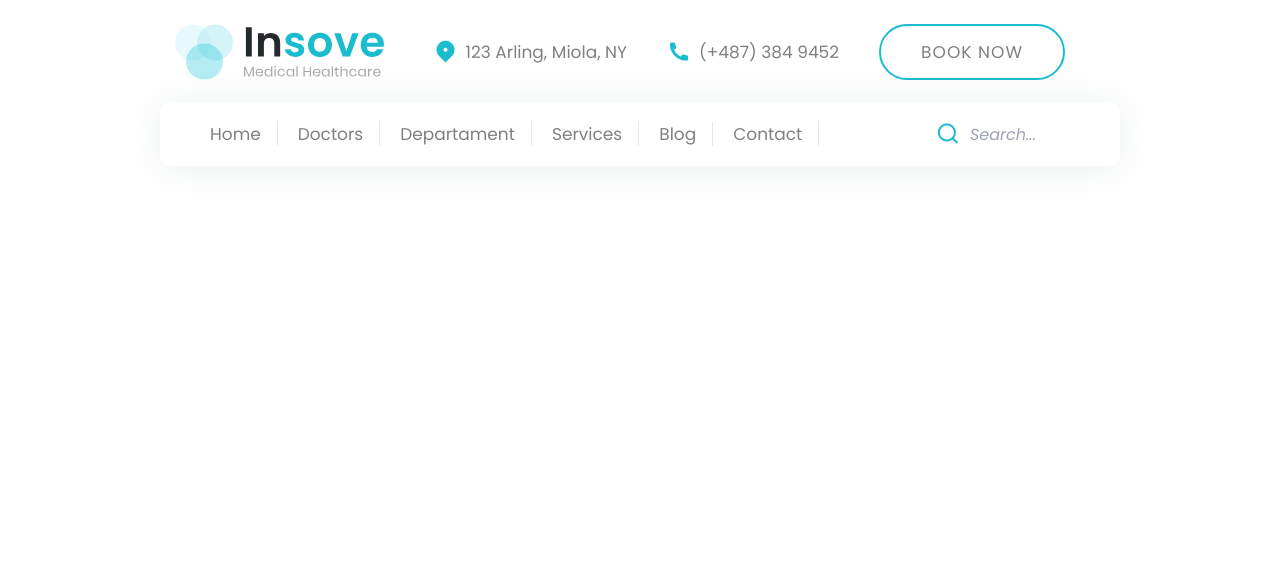
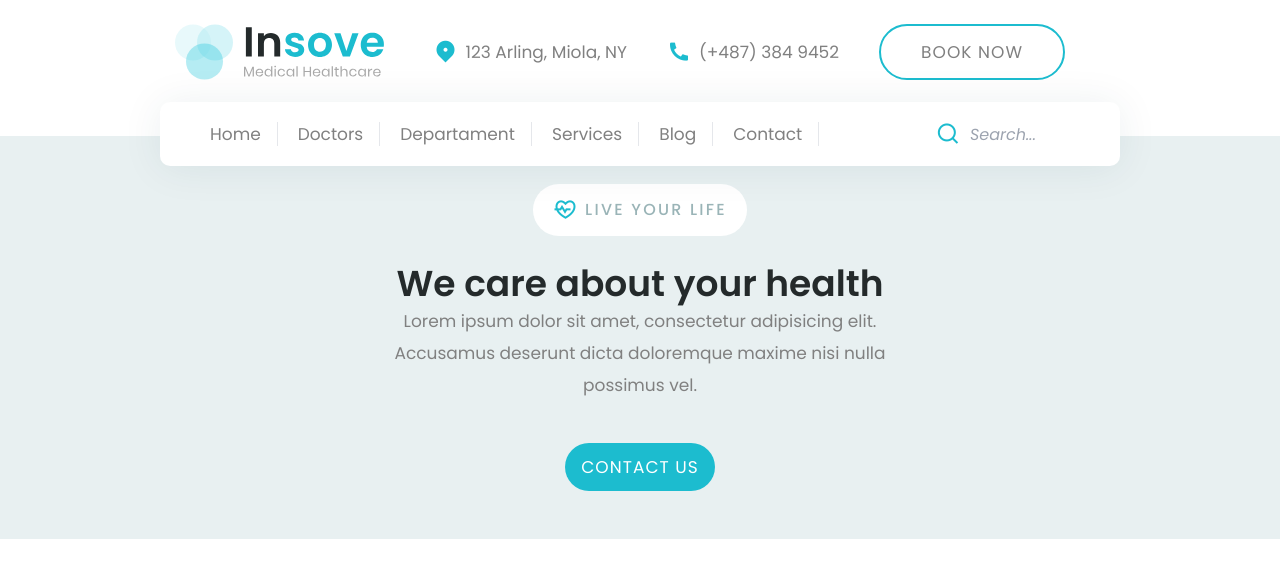
Before and after one commit to dmarmijosa/ladinpage-medical, an Angular app: page / in a window 1280 px wide. Shown: the top 578 px of the page. Built offline with nearby package versions, Linux system fonts and the light colour scheme.

Commit message:
fin de hero

```diff
--- a/src/app/app.component.html
+++ b/src/app/app.component.html
@@ -1 +1,2 @@
 <app-header/>
+<app-hero/>
--- a/src/app/app.component.ts
+++ b/src/app/app.component.ts
@@ -2,10 +2,11 @@ import { Component } from '@angular/core';
 import { CommonModule } from '@angular/common';
 import { RouterOutlet } from '@angular/router';
 import {HeaderComponent} from '../shared/header/header.component';
+import {HeroComponent} from './components/hero/hero.component';
 @Component({
   selector: 'app-root',
   standalone: true,
-  imports: [CommonModule, RouterOutlet, HeaderComponent],
+  imports: [CommonModule, RouterOutlet, HeaderComponent, HeroComponent],
   templateUrl: './app.component.html',
   styleUrl: './app.component.css'
 })
--- /dev/null
+++ b/src/app/components/hero/hero.component.html
@@ -0,0 +1,29 @@
+<section class="hero bg-grey py-12 xl:pt-12 xl:pb-0 overflow-hidden">
+  <div class="container mx-auto h-full">
+    <!--text & img-->
+    <div class="flex flex-col xl:flex-row items-center justify-between h-full">
+      <!--text-->
+      <div class="hero__text xl:w-[48%] text-center xl:text-left">
+        <!--badge-->
+        <div
+          class="flex items-center bg-white py-[10px] px-[20px] w-max gap-x-2 mb-[26px] rounded-full mx-auto xl:mx-0">
+          <i class="ri-heart-pulse-line text-2xl text-accent"></i>
+          <div class="uppercase text-base font-medium text-[#9ab4b7] tracking-[2.24px]">
+            Live your life
+          </div>
+        </div>
+        <!--title-->
+        <h1 class="h1">We care about your health</h1>
+        <!--desc-->
+        <p class="mb-[42px] md:max-w-xl">Lorem ipsum dolor sit amet, consectetur adipisicing elit. Accusamus deserunt
+          dicta doloremque maxime nisi nulla possimus vel.</p>
+        <!--btn-->
+        <button class="btn btn-lg btn-accent mx-auto xl:mx-0 px-4 py-2 ">Contact us</button>
+      </div>
+      <!--image-->
+      <div class="hero__img hidden xl:flex max-w-[814px] self-end">
+        <img src="./assets/img/hero/img.png">
+      </div>
+    </div>
+  </div>
+</section>
--- /dev/null
+++ b/src/app/components/hero/hero.component.ts
@@ -0,0 +1,12 @@
+import { Component } from '@angular/core';
+
+@Component({
+  selector: 'app-hero',
+  standalone: true,
+  imports: [],
+  templateUrl: './hero.component.html',
+  styles: ``
+})
+export class HeroComponent {
+
+}
```
Also changed, not shown: 5 other files (tests, documents, lock files or other folders).
